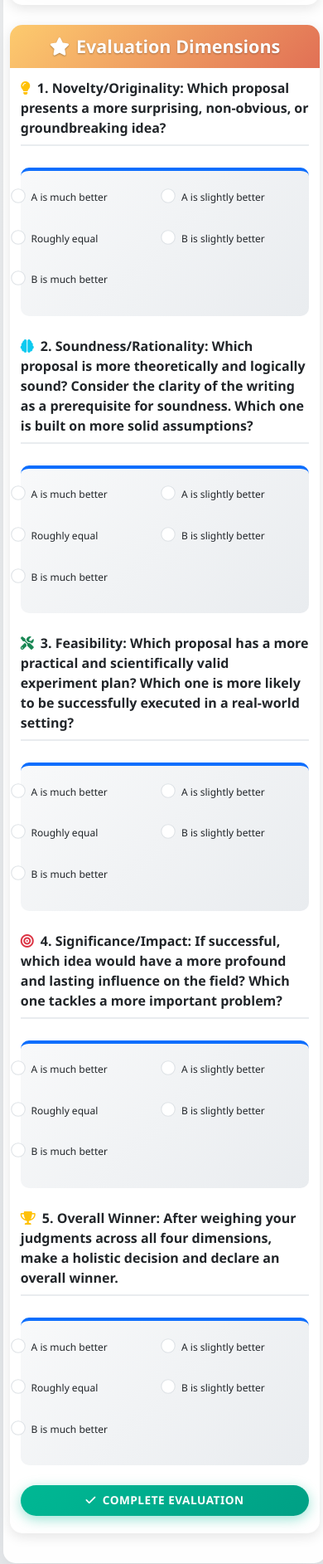
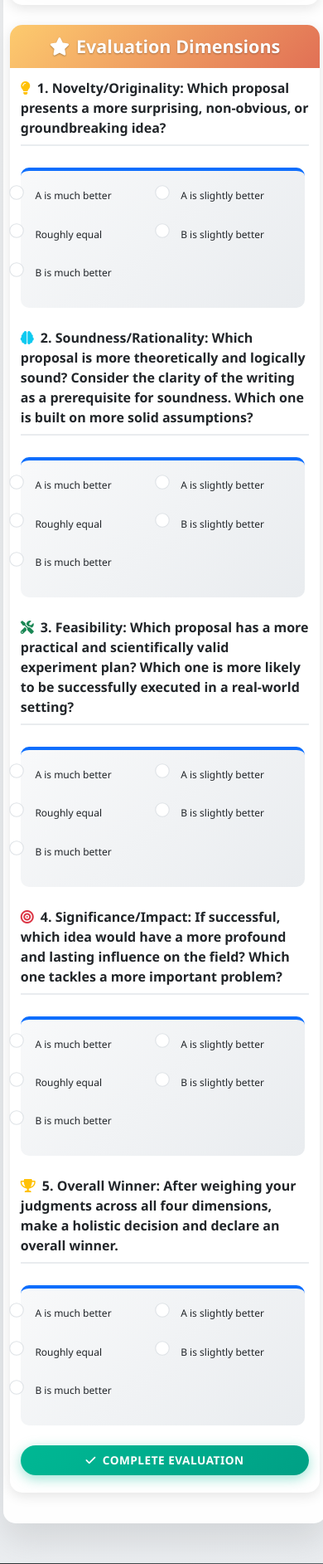
Before and after one commit to menggesun1997/hypothesis-expert-rating-system, a Flask app: template templates/rate_topic.html in a window 390 px wide. Shown: the part 1489-3374 px from the top of the page at 83% size. Run offline with Flask 3, Linux system fonts and the light colour scheme; the template is opened without the code that fills it, so the values that code supplies are empty; parts of the project's set-up code (start-up, migrations or seed data) failed here and were passed over.

Commit message:
修复移动端评分选项超出灰色框的问题，调整间距和布局

```diff
--- a/static/css/style.css
+++ b/static/css/style.css
@@ -467,21 +467,29 @@ footer {
         margin-left: 0;
         border-left: none;
         border-top: 4px solid var(--primary-color);
-        padding: 1rem 0.5rem;
+        padding: 1rem 0.8rem;
         margin-top: 1rem;
+        margin-right: 0.5rem;
     }
 
     .rating-scale .form-check {
         display: block;
         margin-right: 0;
         margin-bottom: 0.5rem;
-        padding: 0.3rem 0.5rem;
+        padding: 0.3rem 0.3rem;
+        margin-left: 0;
     }
 
     .rating-scale .form-check-label {
         font-size: 0.8rem;
         white-space: normal;
         line-height: 1.3;
+        padding-left: 0.5rem;
+    }
+
+    .rating-scale .form-check-input {
+        margin-right: 0.5rem;
+        margin-top: 0.1rem;
     }
 
     /* 假设内容调整 */
@@ -593,11 +601,23 @@ footer {
     }
 
     .rating-scale {
-        padding: 0.8rem 0.3rem;
+        padding: 0.8rem 0.5rem;
+        margin-right: 0.3rem;
+    }
+
+    .rating-scale .form-check {
+        padding: 0.2rem 0.2rem;
+        margin-left: 0;
     }
 
     .rating-scale .form-check-label {
         font-size: 0.75rem;
+        padding-left: 0.4rem;
+    }
+
+    .rating-scale .form-check-input {
+        margin-right: 0.4rem;
+        margin-top: 0.1rem;
     }
 
     .hypothesis-content {
```
